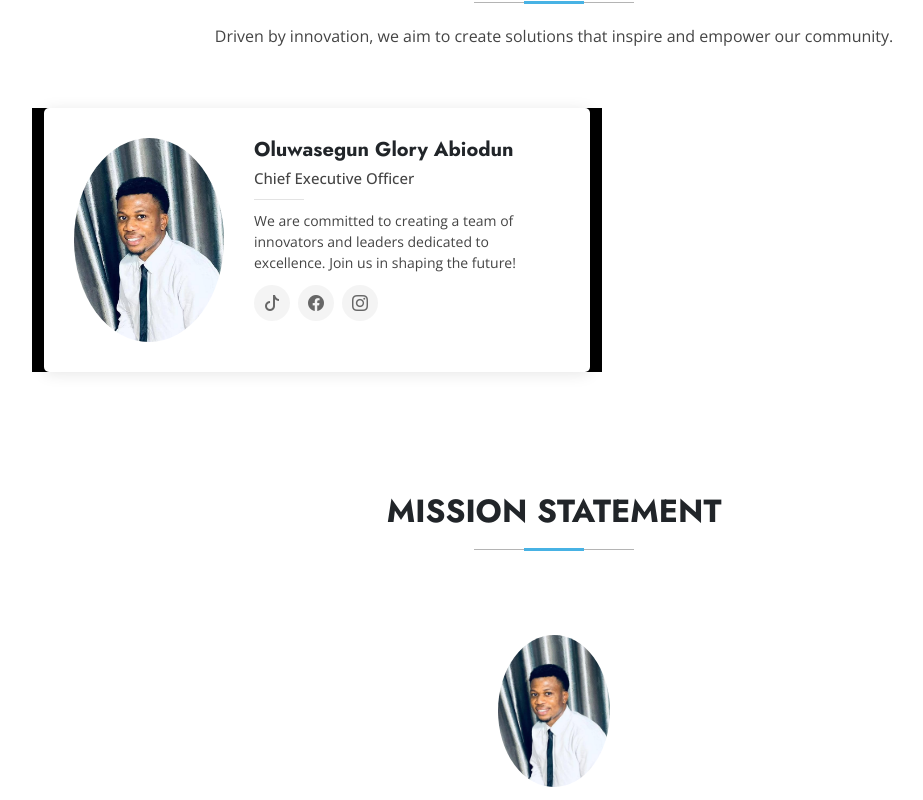
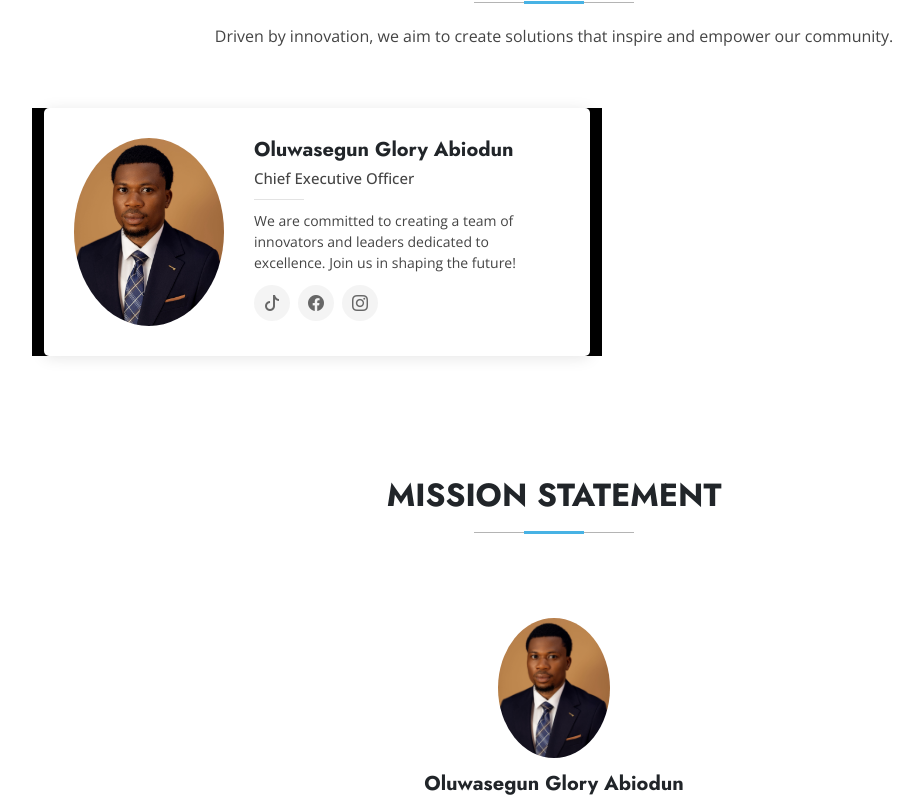
Before and after one commit to dev-caroline/Medicdiet-Clinic-Revamp, a React (Vite) app in the folder client/: page / in a window 1280 px wide. Shown: the part 3680-4480 px from the top of the page, without its empty margins (86-1009 px from the left). Built offline with nearby package versions, Linux system fonts and the light colour scheme.

Commit message:
update team and testimonial images to new asset

```diff
--- a/client/src/components/Team.jsx
+++ b/client/src/components/Team.jsx
@@ -13,7 +13,7 @@ const Team = () => {
           <div className="col-lg-6 ms-lg-5 mx-1" data-aos="fade-up" data-aos-delay="100" style={{ backgroundColor: 'black' }}>
             <div className="team-member d-flex align-items-start">
               <div className="pic">
-                <img src= 'images/WhatsApp Image 2025-01-02 at 09.17.44_4a3a9a8a.jpg' className="img-fluid" alt="Team Member" />
+                <img src= 'images/o9vjvp61v96ftrmwliqw.jpg' className="img-fluid" alt="Team Member" />
               </div>
               <div className="member-info">
                 <h4 className="text-dark">Oluwasegun Glory Abiodun</h4>
--- a/client/src/components/Testimonial.jsx
+++ b/client/src/components/Testimonial.jsx
@@ -39,7 +39,7 @@ const Testimonials = () => {
           <div className="swiper-wrapper">
             <div className="swiper-slide">
               <div className="testimonial-item">
-                <img src='images/WhatsApp Image 2025-01-02 at 09.17.44_4a3a9a8a.jpg' className="testimonial-img" alt="Testimonial" />
+                <img src='images/o9vjvp61v96ftrmwliqw.jpg' className="testimonial-img" alt="Testimonial" />
                 <h3 className="text-dark">Oluwasegun Glory Abiodun</h3>
                 <h4>Ceo &amp; Founder</h4>
                 <div className="stars">
```
Also changed, not shown: client/public/images/o9vjvp61v96ftrmwliqw.jpg (added).
